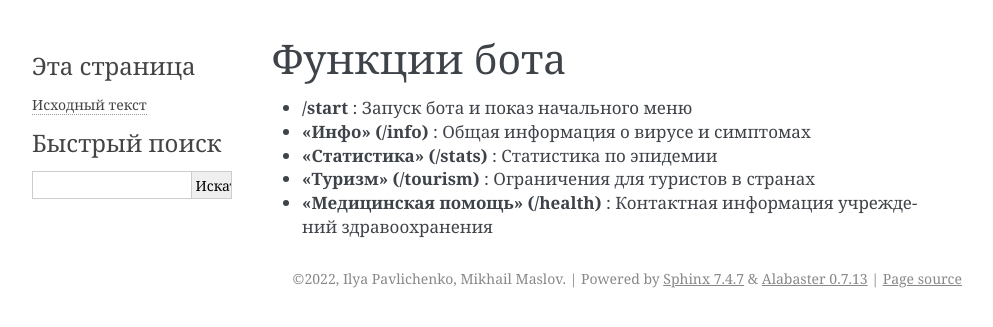
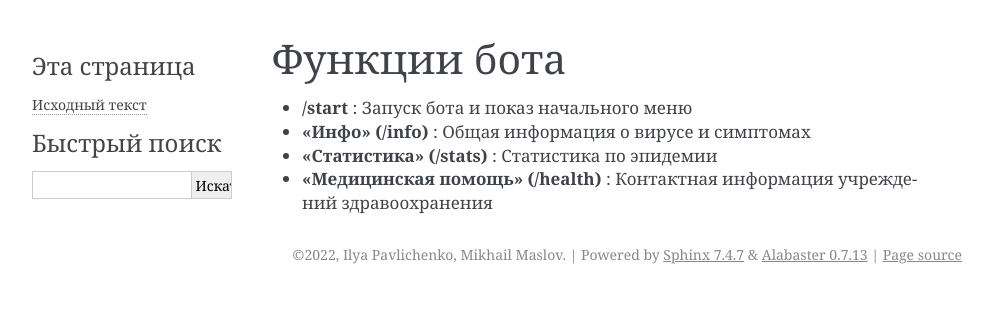
Before and after one commit to VighRain/covid-info-bot, a Sphinx documentation site: the page built from docs/source/desc.rst, in a window 1280 px wide. Shown: the top 327 px of the page, without its empty margins (148-1141 px from the left). Built offline with Sphinx 7.4.7, drawn with Linux system fonts in a browser that asks for light colours.

Commit message:
removed tourism from docs

```diff
--- a/docs/source/desc.rst
+++ b/docs/source/desc.rst
@@ -4,5 +4,4 @@
 * **/start** : Запуск бота и показ начального меню
 * **"Инфо" (/info)** : Общая информация о вирусе и симптомах
 * **"Статистика" (/stats)** : Статистика по эпидемии
-* **"Туризм" (/tourism)** : Ограничения для туристов в странах
 * **"Медицинская помощь" (/health)** : Контактная информация учреждений здравоохранения
```
